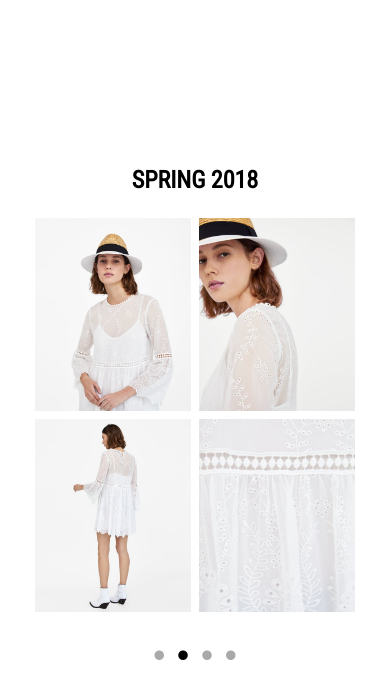
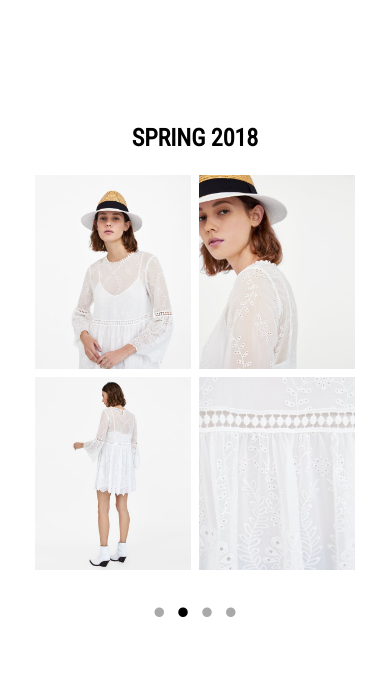
Before and after one commit to colesayer/javascript_touch_carousel, a plain HTML site: page index.html in a window 390 px wide. Drawn offline with Linux system fonts and the light colour scheme.

```diff
--- a/index.css
+++ b/index.css
@@ -49,6 +49,7 @@ body{
   cursor: pointer;
   margin-right: .5%;
   margin-left: .5%;
+  -webkit-tap-highlight-color: rgba(0,0,0,0);
 }
 
 .slider-pagination a:before{
@@ -124,7 +125,12 @@ body{
   right: 1%;
 }
 
-@media only screen and (max-width: 600px) {
+@media only screen and (max-width: 768px) {
+
+  .wrapper{
+    height: 90vh;
+  }
+
   .title-container{
     padding-bottom: 4%;
   }
```
Also changed, not shown: 1 other file.
